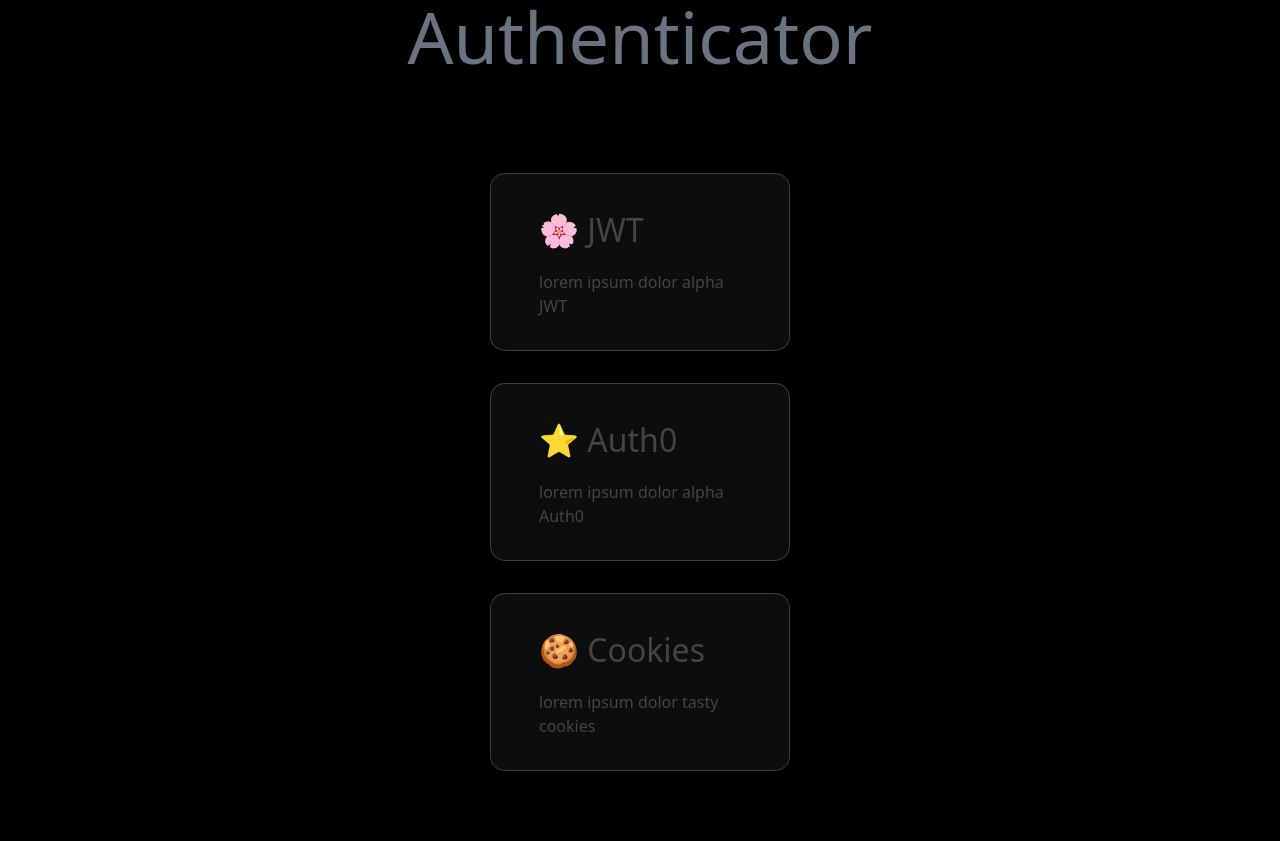
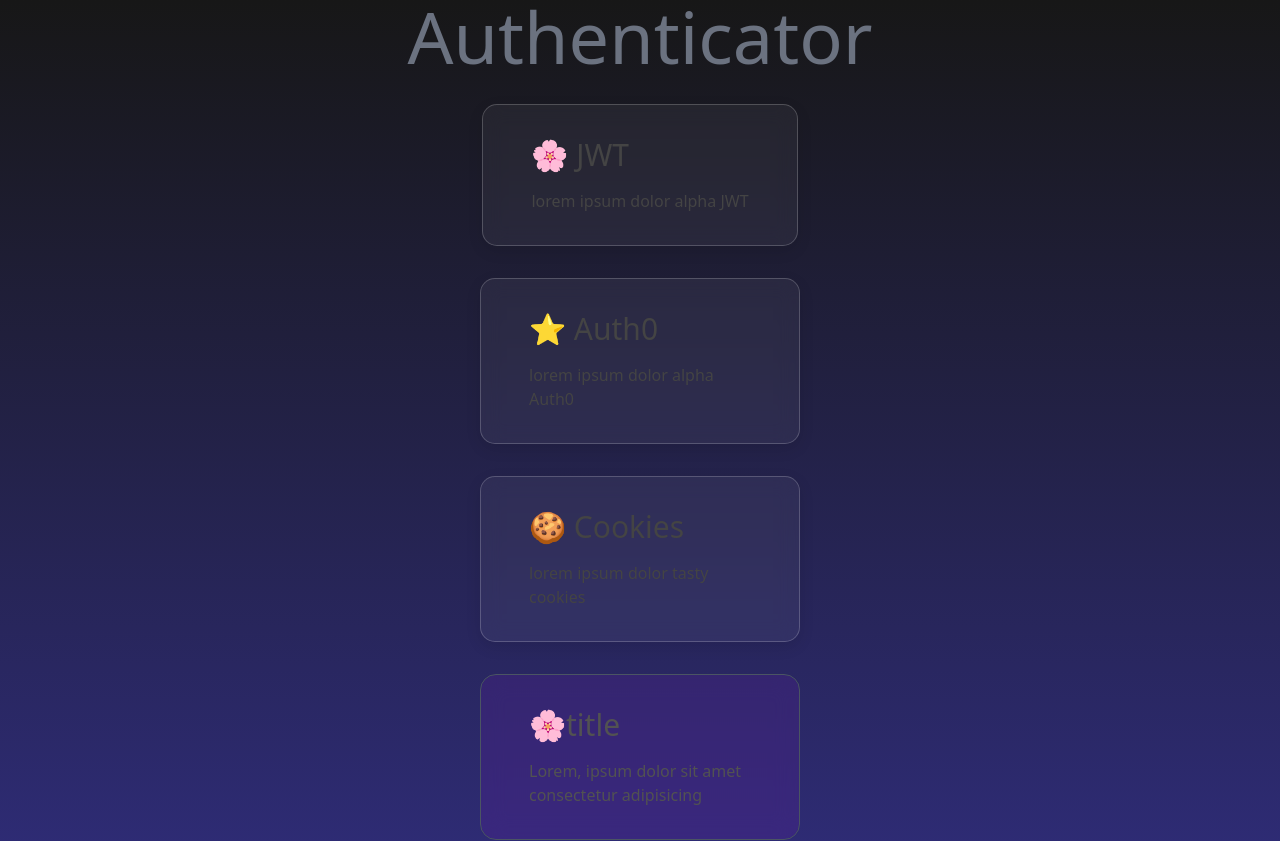
Before and after one commit to shivoqu/authenticator, a Next.js app: page / in a window 1280 px wide. Shown: the top 841 px of the page. Built offline with nearby package versions, Linux system fonts and the light colour scheme.

Commit message:
WIP: translate main cards to tailwind

```diff
--- a/pages/index.tsx
+++ b/pages/index.tsx
@@ -1,42 +1,72 @@
-import Head from 'next/head'
-import Link from 'next/link'
-import cardStyles from '../styles/Card.module.css'
-import Jwt from './jwt'
+import Head from "next/head";
+import Link from "next/link";
+import cardStyles from "../styles/Card.module.css";
 
 export default function Home() {
   return (
-    <div className='bg-black'>
+    <div className="bg-gradient-to-b from-neutral-900 to-indigo-900">
       <Head>
         <title>Home</title>
         <meta name="description" content="website description" />
         <link rel="icon" href="/favicon.ico" />
       </Head>
 
-      <header><h1 className='text-7xl text-center text-gray-500' >Authenticator</h1></header>
+      <header>
+        <h1 className="text-7xl text-center text-gray-500">Authenticator</h1>
+      </header>
 
-      <main className='min-h-screen flex justify-center items-center flex-1 '>
-        <div className='flex items-center justify-center flex-wrap  large:max-w-2xl medium:max-w-md'>
-          <Card title='JWT' logo='🌸' desc='lorem ipsum dolor alpha JWT' />
-          <Card title='Auth0' logo='⭐' desc='lorem ipsum dolor alpha Auth0' />
-          <Card title='Cookies' logo='🍪' desc='lorem ipsum dolor tasty cookies' />
+      <main className="min-h-screen flex justify-center items-center flex-1 ">
+        <div className="flex items-center justify-center flex-wrap  large:max-w-2xl medium:max-w-md">
+          <Card title="JWT" logo="🌸" desc="lorem ipsum dolor alpha JWT" />
+          <Card title="Auth0" logo="⭐" desc="lorem ipsum dolor alpha Auth0" />
+          <Card
+            title="Cookies"
+            logo="🍪"
+            desc="lorem ipsum dolor tasty cookies"
+          />
+
+          <div
+            className="px-12 py-8 m-4 text-left max-w-xs text-neutral-600
+            bg-purple-800 rounded-2xl bg-clip-padding backdrop-filter
+            backdrop-blur-md bg-opacity-20 border border-gray-600 relative
+
+            hover:text-white hover:scale-110 hover:border-gray-50"
+          >
+            <h2 className="mb-4 text-3xl whitespace-no-wrap">
+              <span>🌸</span>
+              title
+            </h2>
+            <p>
+              Lorem, ipsum dolor sit amet consectetur adipisicing
+            </p>
+          </div>
         </div>
       </main>
 
-      <footer className='text-center p-8 border-t'>
+      <footer className="text-center p-8 border-t">
         <small>&copy;Copyright 2022, Ivan Budiakov. All Rights Reserved</small>
       </footer>
     </div>
-  )
+  );
 }
 
-function Card({ title, logo, desc }: { title: string, logo: string, desc: string }) {
+function Card({
+  title,
+  logo,
+  desc,
+}: {
+  title: string;
+  logo: string;
+  desc: string;
+}) {
   return (
-    <Link href={'/' + title.toLowerCase()} className={cardStyles.card}>
-      <h2>
-        <span>{logo + ' '}</span>{title}
+    <Link href={"/" + title.toLowerCase()} className={cardStyles.card}>
+      <h2 className="mb-4 text-3xl whitespace-no-wrap">
+        <span>{logo + " "}</span>
+        {title}
       </h2>
 
       <p>{desc}</p>
     </Link>
-  )
+  );
 }
--- a/styles/Card.module.css
+++ b/styles/Card.module.css
@@ -9,30 +9,17 @@
       border-color 0.15s ease,
       scale .15s ease-in-out,
       border .15s ease;
-    max-width: 300px;
+    max-width: 320px;
     color: #444;
     background: rgba(255, 255, 255, 0.05);
     backdrop-filter: blur(10px);
     box-shadow: 0 5px 15px rgba(0, 0, 0, 0.1);
-  }
-
-  .card>label>input {
-    padding: .5rem;
-    font-size: 1rem;
-    transition: width .4s cubic-bezier(0.175, 0.885, 0.32, 1.275);
-    width: 70%;
-    border-radius: 10px;
-  }
-
-  .card>label>input:focus {
-    width: calc(100% - 2rem);
+    position: relative;
   }
 
   .card:hover,
   .card:focus,
   .card:active {
-    position: relative;
-    /* top : -15px; */
     color: #fff;
     box-shadow:
       inset 0 0 60px whitesmoke,
@@ -46,16 +33,3 @@
     scale: 1.1;
     border-color: rgba(255, 255, 255, .6);
   }
-
-
-  .card h2 {
-    margin: 0 0 1rem 0;
-    font-size: 2rem;
-    white-space: nowrap;
-  }
-
-  .card>label {
-    margin: 0;
-    font-size: 1.2rem;
-    line-height: 1.15;
-  }
```
